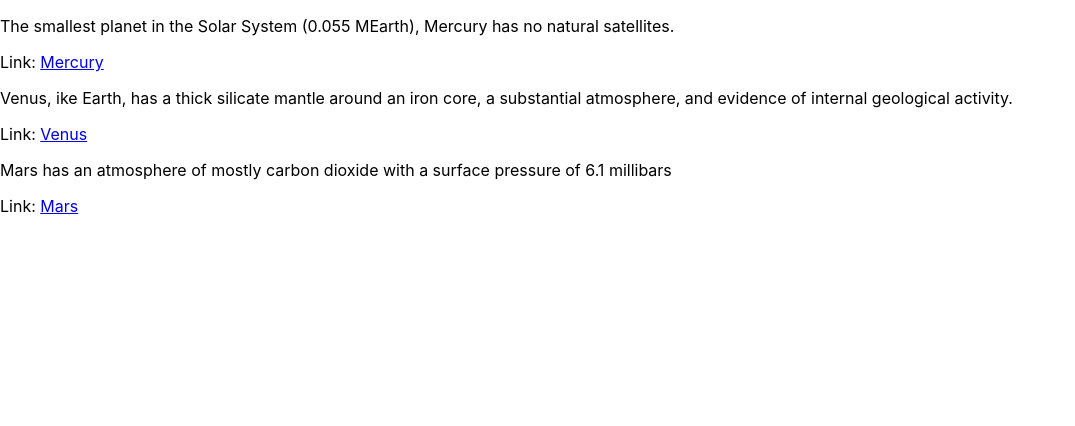
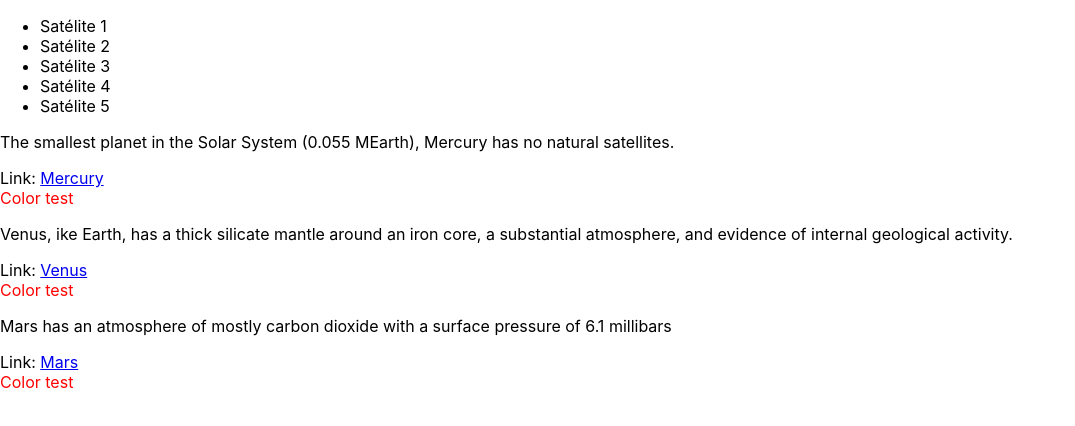
Before and after one commit to pedrocosta99/React, a React (Create React App) app in the folder OneBitCode/my-first-app/: page / in a window 1280 px wide. Shown: the top 426 px of the page, without its empty margins (0-1075 px from the left). Built offline with nearby package versions, Linux system fonts and the light colour scheme.

Commit message:
rendering multiple elements

```diff
--- a/OneBitCode/my-first-app/src/Components/DescriptionLink.js
+++ b/OneBitCode/my-first-app/src/Components/DescriptionLink.js
@@ -1,9 +1,12 @@
+import "../Components/Style/Color.css"
+
 const DescriptionWithLink = (props) => {
   return <div onClick={() => props.clickOnPlanet(props.name)}>
     <p>{props.description}</p>
     Link: <a href={props.url}>
       {props.name}
     </a>
+    <div className='red-font'>Color test</div>
   </div>
 }
 
--- a/OneBitCode/my-first-app/src/Components/Planetas.js
+++ b/OneBitCode/my-first-app/src/Components/Planetas.js
@@ -5,8 +5,15 @@ const clickOnPlanet = (name) => {
 }
 
 function Planetas() {
+  const numbers = [1,2,3,4,5]
+  const satellites = numbers.map((n) =>
+    <li>Satélite {n}</li>
+  )
+
   return <div>
-
+    <ul>
+      {satellites}
+    </ul>
     <DescriptionWithLink
         name="Mercury"
         description="The smallest planet in the Solar System (0.055 MEarth), Mercury has no natural satellites."
--- /dev/null
+++ b/OneBitCode/my-first-app/src/Components/Style/Color.css
@@ -0,0 +1,9 @@
+.blue-font{
+  width: 300px;
+  color: blue
+}
+
+.red-font{
+  width: 300px;
+  color: red
+}
```
